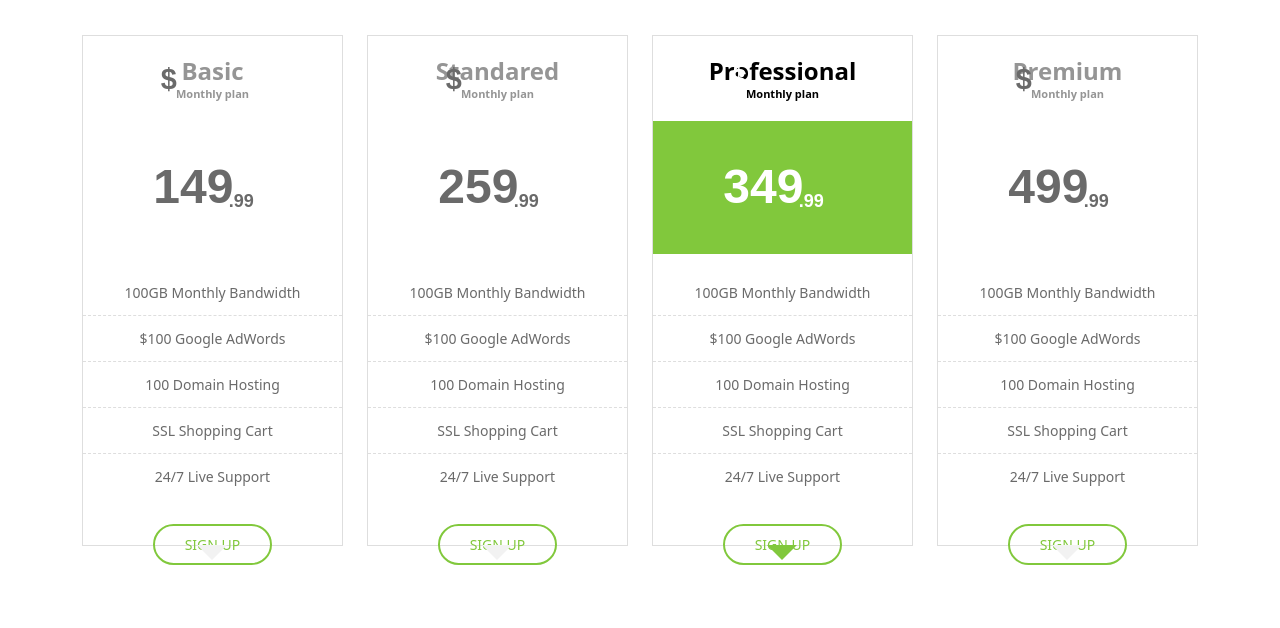
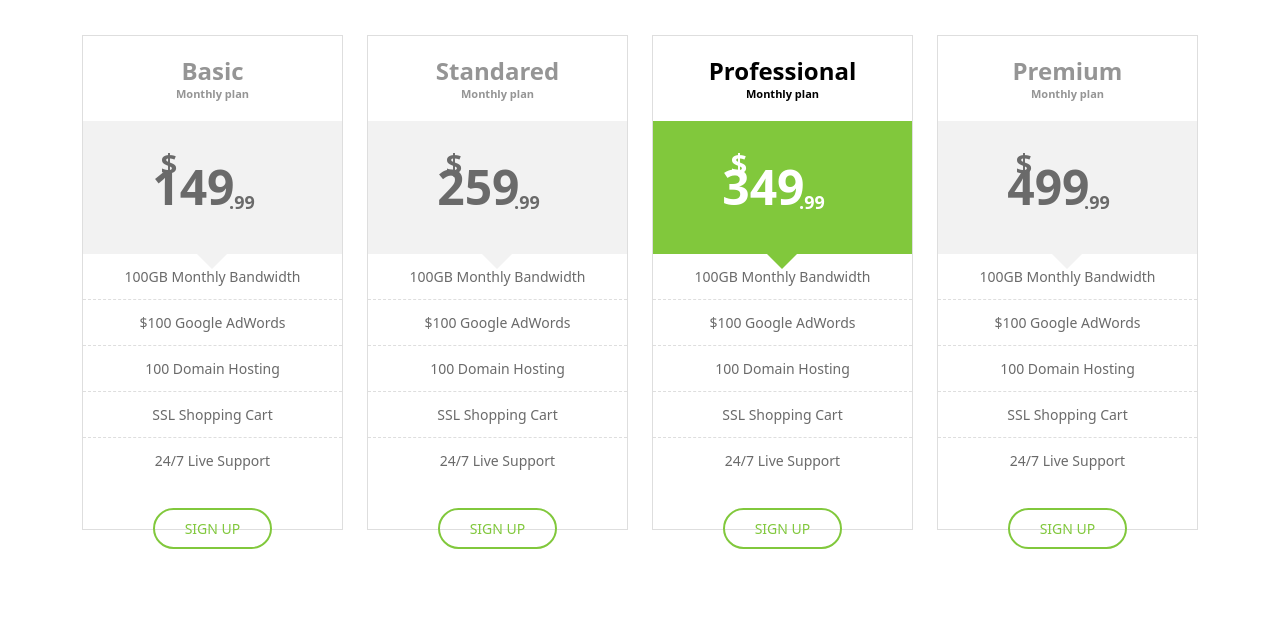
Before and after one commit to Nigar2/BizCraft-Project, a website: page index.html in a window 1280 px wide. Shown: the part 5080-5708 px from the top of the page. Drawn offline with nearby package versions, Linux system fonts and the light colour scheme.

Commit message:
BizCraft

```diff
--- a/Scss/Home/_home.scss
+++ b/Scss/Home/_home.scss
@@ -1167,7 +1167,7 @@ main {
       }
 
       .plan-price {
-        @include p-price(48px,28px 0,relative,#f2f2f2,0.3s,"Lato",sans-serif,$f-weight,1.6em,$g-color);
+        @include p-price(48px,28px,0,relative,#f2f2f2,0.3s,"Lato" sans-serif,$f-weight,1.6em,$g-color);
         .currency {
          @include currency(1.5em,2.7em,absolute,60%,0,600,baseline)
         }
@@ -1192,7 +1192,7 @@ main {
       }
 
       .plan-price::after {
-       @include planafter(-30px,solid transparent,"",absolute,15px,#f2f2f2,50%,-16px)
+       @include planafter(-30px, solid transparent,"",absolute,15px,#f2f2f2 !important,50%,-16px)
       }
 
       .list-unstyled {
```
Also changed, not shown: Scss/style.css, 1 other file.
